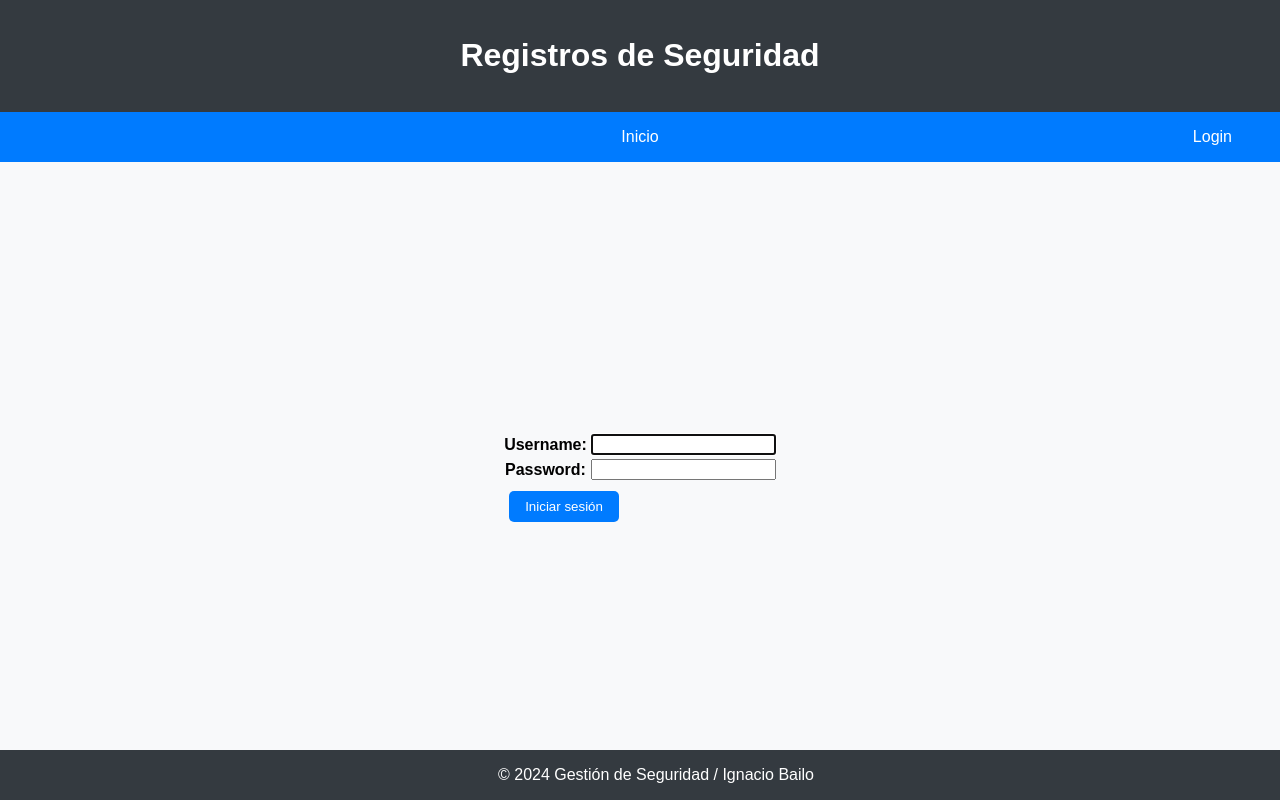
After one commit to BailoIgnacio/Pre-Entrega-3, a Django app: page /login in a window 1280 px wide. The commit adds this page. Run offline with Django 5.2, Linux system fonts and the light colour scheme.

Commit message:
Logins y Logouts terminados

```diff
--- a/proyecto/core/templates/core/base.html
+++ b/proyecto/core/templates/core/base.html
@@ -45,13 +45,35 @@
         nav {
             display: flex;
             justify-content: center;
+            align-items: center;
             background-color: #007bff;
             padding: 1rem;
+            position: relative;
+        }
+        .nav-left {
+            display: flex;
+            gap: 1rem;
+        }
+        .login-button {
+            position: absolute;
+            right: 1rem;
+            top: 50%;
+            transform: translateY(-50%);
         }
         nav a {
             color: white;
             text-decoration: none;
             margin: 0 1rem;
+        }
+        .login-button a {
+            padding: 0.5rem 1rem;
+            background-color: #007bff;
+            color: white;
+            border-radius: 5px;
+            text-decoration: none;
+        }
+        .login-button a:hover {
+            background-color: #0056b3;
         }
         button {
             padding: 0.5rem 1rem;
@@ -71,7 +93,6 @@
             padding: 5px;
             border-radius: 5px;
             color: black;
-
         }
         li a:nth-child(3){
             background-color: rgb(255, 105, 105);
@@ -91,10 +112,28 @@
     </header>
 
     <nav>
-        <a href="{% url 'core:index' %}">Inicio</a>
-        <a href="{% url 'policias:index' %}">Policías</a>
-        <a href="{% url 'presos:preso' %}">Presos</a>
-        <a href="{% url 'presos:prision' %}">Prisiones</a>
+        <div class="nav-left">
+            <a href="{% url 'core:index' %}">Inicio</a>
+            {% if user.is_authenticated %}
+                <a href="{% url 'policias:index' %}">Policías</a>
+                <a href="{% url 'presos:preso' %}">Presos</a>
+                <a href="{% url 'presos:prision' %}">Prisiones</a>
+            {% endif %}
+        </div>
+        <div class="login-button">
+            {% if user.is_authenticated %}
+                <a href="#">{{ user.username }}</a>
+                <form action="{% url 'core:logout' %}" method="post" style="display: inline;">
+                    {% csrf_token %}
+                    <button type="submit" style="background: none; border: none; color: white; cursor: pointer; padding: 0;">
+                        Logout
+                    </button>
+                </form>
+            {% else %}
+                <a href="{% url 'core:login' %}">Login</a>
+            {% endif %}
+        </div>
+
     </nav>
 
     <main>
--- /dev/null
+++ b/proyecto/core/templates/core/login.html
@@ -0,0 +1,15 @@
+{% extends 'core/base.html' %}
+
+{% block header %}
+    Iniciar Sesión
+{% endblock header %}
+
+{% block main %}
+    <form method="post">
+        {% csrf_token %}
+        <table>
+            {{ form.as_table }}
+        </table>
+        <button type="submit">Iniciar sesión</button>
+    </form>
+{% endblock main %}
--- a/proyecto/core/urls.py
+++ b/proyecto/core/urls.py
@@ -1,9 +1,12 @@
-
 from django.urls import path, include
 from . import views
+from django.contrib.auth.views import LoginView, LogoutView
 
 app_name = "core"
 
 urlpatterns = [
-   path("", views.index, name="index")
+   path("", views.index, name="index"),
+   path("login", LoginView.as_view(template_name="core/login.html"), name="login"),
+   path('logout', LogoutView.as_view(template_name="core/logout.html"), name='logout'),
+
 ]
--- a/proyecto/core/views.py
+++ b/proyecto/core/views.py
@@ -1,4 +1,5 @@
 from django.shortcuts import render
+from django.contrib.auth.decorators import login_required
 
 def index(request):
     return render(request, "core/index.html")
```
Also changed, not shown: proyecto/core/templates/core/componentes/navbar.html (+21 -3 lines), proyecto/core/templates/core/logout.html (added, +12 -0 lines), proyecto/proyecto/settings.py (+6 -1 lines).
